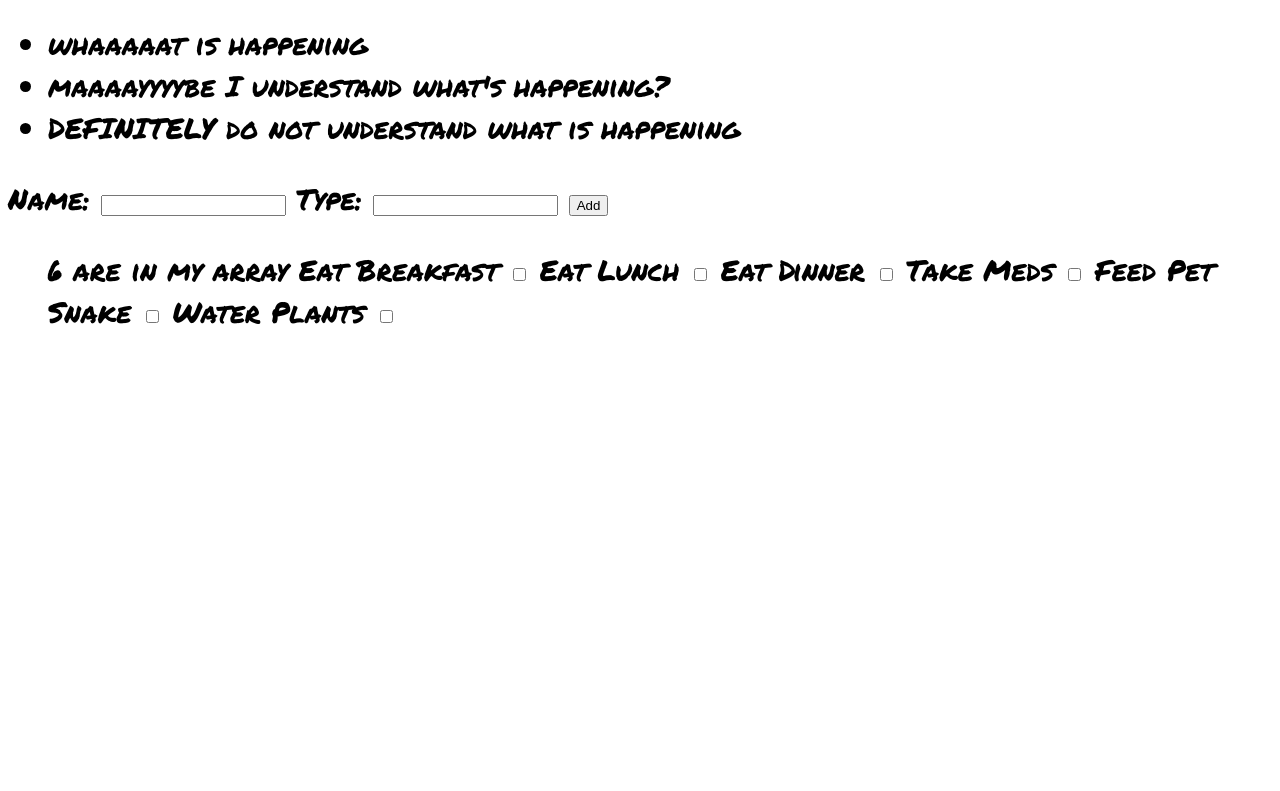
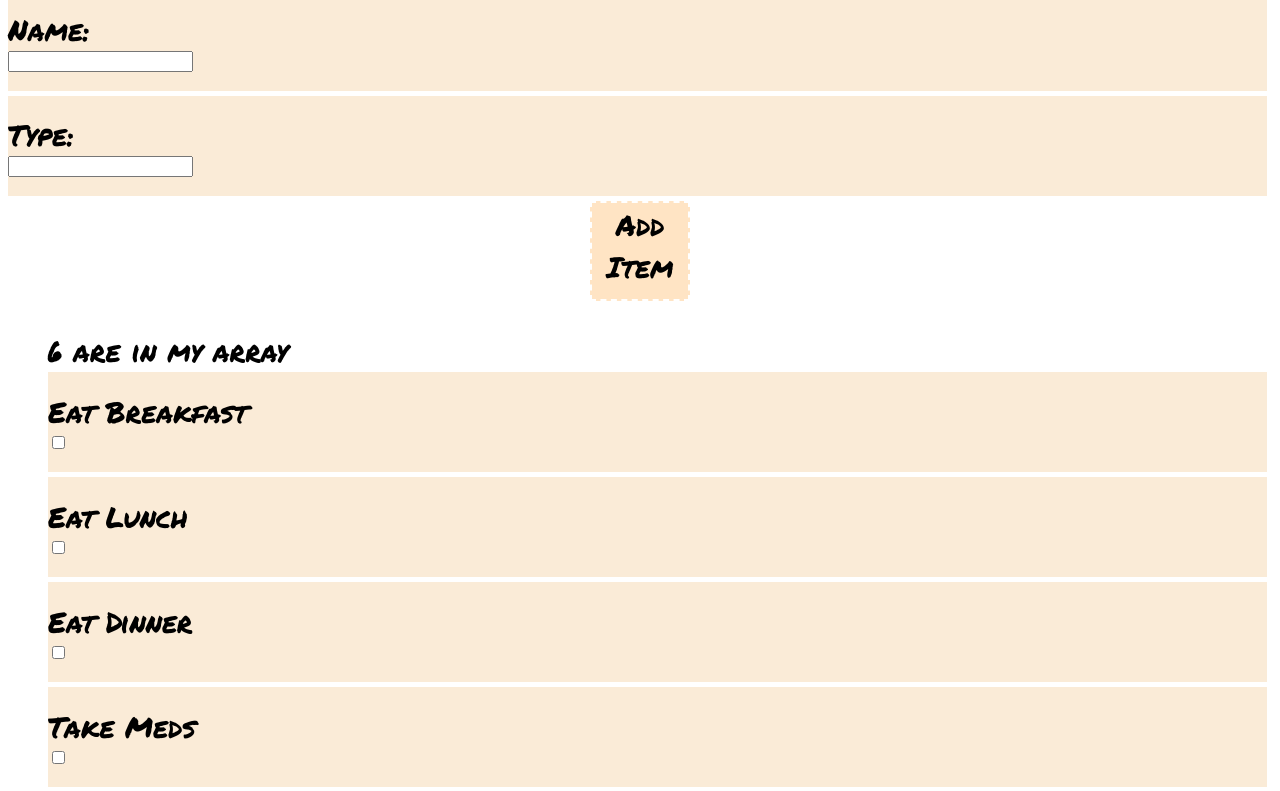
Before and after one commit to noah-puckett/to-do, a plain HTML site: page index.html in a window 1280 px wide. Shown: the part 138-929 px from the top of the page. Before the commit the page ends 800 px from the top, so only its background shows below. Drawn offline with Linux system fonts and the light colour scheme.

Commit message:
working on css, about to begin demo with Marty

```diff
--- a/src/components/AddItem.js
+++ b/src/components/AddItem.js
@@ -34,7 +34,7 @@ class AddItem extends Component {
         <form class="add-item">
             <label>Name: <input name="name"></label>
             <label>Type: <input name="type"></label>
-            <button>Add</button>
+            <button>Add Item</button>
         </form>
         `;
     }
--- a/src/components/App.js
+++ b/src/components/App.js
@@ -57,11 +57,7 @@ class App extends Component {
         return /*html*/ `
         <div>
             <main>
-                <ul id="todo-list">
-                    <li>whaaaaat is happening</li>
-                    <li>maaaayyyybe I understand what's happening?</li>
-                    <li>DEFINITELY do not understand what is happening</li>
-                </ul>
+                <ul id="todo-list"></ul>
             </main>
         </div>
         `;
--- a/src/todo.css
+++ b/src/todo.css
@@ -1,17 +1,36 @@
-#header {
+@import url('https://fonts.googleapis.com/css?family=Permanent+Marker&display=swap');
+
+h1 {
     font-size: 1.5em;
     display: flex;
     justify-content: center;
 }
 
-#tasks {
+/* TODO: figure out the rest of this display */
+.add-item {
+    display: flex;
+    flex-direction: column;
+}
+
+.add-item button {
+    display: flex;
+    align-self: center;
+    border: 2px dashed white;
+    background-color: bisque;
+    height: 100px;
+    width: 100px;
+    font-family: 'Permanent Marker', cursive;
+    font-size: 1.0em;
+}
+
+#app {
     display: flex;
     flex-direction: column;
     flex-wrap: wrap;
     padding: 0;
 }
 
-#tasks label {
+#app label {
     list-style: none;
     display: flex;
     height: 100px;
```
